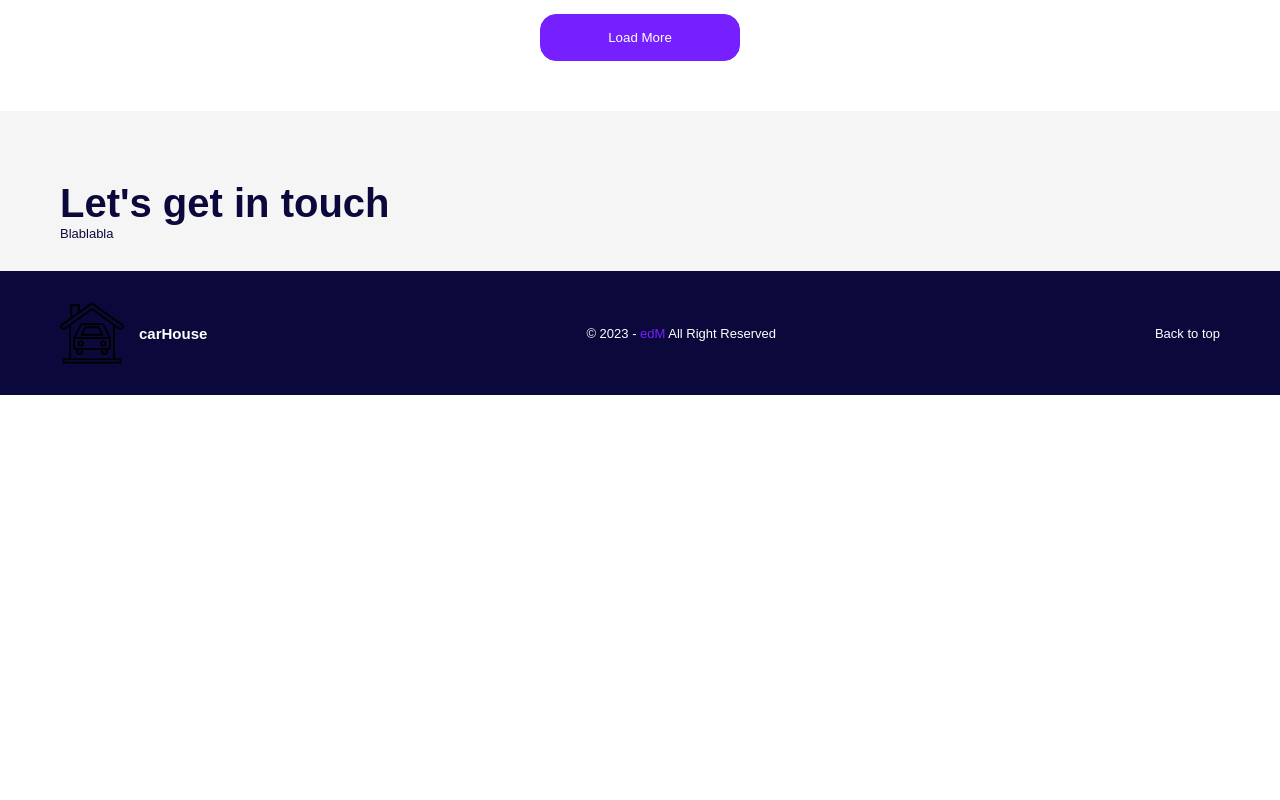
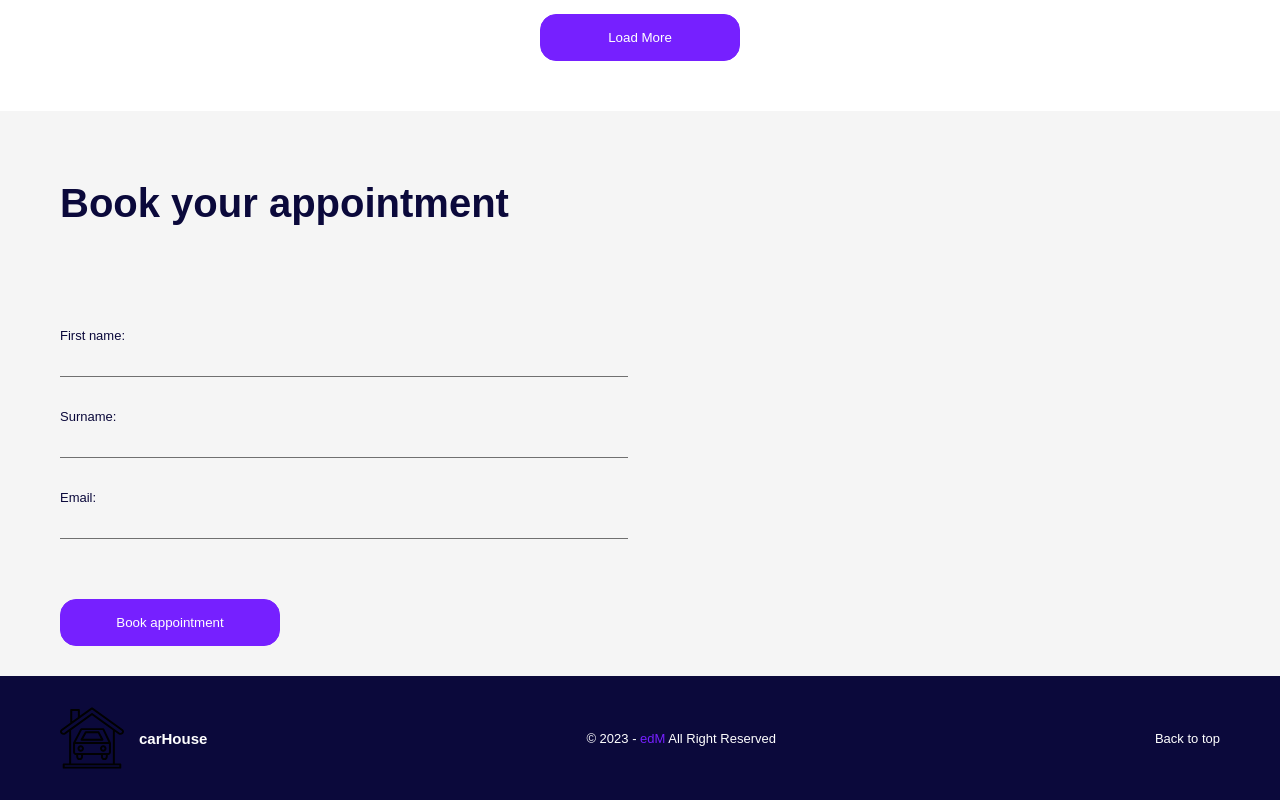
Before and after one commit to Gabi1992/CarAppointmentApi, a React (Create React App) app in the folder frontend/: page / in a window 1280 px wide. Shown: the part 1950-2750 px from the top of the page. Before the commit the page ends 2345 px from the top, so only its background shows below. Built offline with nearby package versions, Linux system fonts and the light colour scheme; a web font is replaced by a local one.

Commit message:
contact section edited

```diff
--- a/frontend/public/index.html
+++ b/frontend/public/index.html
@@ -24,7 +24,7 @@
       work correctly both with client-side routing and a non-root public URL.
       Learn how to configure a non-root public URL by running `npm run build`.
     -->
-    <title>React App</title>
+    <title>carHouse</title>
   </head>
   <body>
     <noscript>You need to enable JavaScript to run this app.</noscript>
--- a/frontend/src/components/Nav/Sidebar.jsx
+++ b/frontend/src/components/Nav/Sidebar.jsx
@@ -109,7 +109,7 @@ export default function Sidebar({ sidebarOpen, toggleSidebar }) {
       <UlStyle className="flexSpaceCenter">
         <li className="semiBold font15 pointer flexCenter">
           <a href="/" className="radius8 lightBg" style={{ padding: "10px 15px" }}>
-            Get Started
+            Appointment
           </a>
         </li>
       </UlStyle>
--- a/frontend/src/components/Sections/Contact.jsx
+++ b/frontend/src/components/Sections/Contact.jsx
@@ -7,11 +7,25 @@ export default function Contact() {
       <div className="lightBg">
         <div className="container">
           <HeaderInfo>
-            <h1 className="font40 extraBold">Let's get in touch</h1>
+            <h1 className="font40 extraBold">Book your appointment</h1>
             <p className="font13">
-              Blablabla
             </p>
           </HeaderInfo>
+          <div className="row" style={{ paddingBottom: "30px" }}>
+            <div className="col-xs-12 col-sm-12 col-md-6 col-lg-6">
+              <Form>
+                <label className="font13">First name:</label>
+                <input type="text" id="fname" name="fname" className="font20 extraBold" />
+                <label className="font13">Surname:</label>
+                <input type="text" id="sname" name="sname" className="font20 extraBold" />
+                <label className="font13">Email:</label>
+                <input type="email" id="email" name="name" className="font20 extraBold" />
+              </Form>
+              <SumbitWrapper className="flex">
+                <ButtonInput type="submit" value="Book appointment" className="pointer animate radius8" style={{ maxWidth: "220px" }} />
+              </SumbitWrapper>
+            </div>
+          </div>
         </div>
       </div>
     </Wrapper>
@@ -27,3 +41,50 @@ const HeaderInfo = styled.div`
     text-align: center;
   }
 `;
+const Form = styled.form`
+  padding: 70px 0 30px 0;
+  input,
+  textarea {
+    width: 100%;
+    background-color: transparent;
+    border: 0px;
+    outline: none;
+    box-shadow: none;
+    border-bottom: 1px solid #707070;
+    height: 30px;
+    margin-bottom: 30px;
+  }
+  textarea {
+    min-height: 100px;
+  }
+  @media (max-width: 860px) {
+    padding: 30px 0;
+  }
+`;
+const ButtonInput = styled.input`
+  border: 1px solid #7620ff;
+  background-color: #7620ff;
+  width: 100%;
+  padding: 15px;
+  outline: none;
+  color: #fff;
+  :hover {
+    background-color: #580cd2;
+    border: 1px solid #7620ff;
+    color: #fff;
+  }
+  @media (max-width: 991px) {
+    margin: 0 auto;
+  }
+`;
+const ContactImgBox = styled.div`
+  max-width: 180px;
+  align-self: flex-end;
+  margin: 10px 30px 10px 0;
+`;
+const SumbitWrapper = styled.div`
+  @media (max-width: 991px) {
+    width: 100%;
+    margin-bottom: 50px;
+  }
+`;
```
